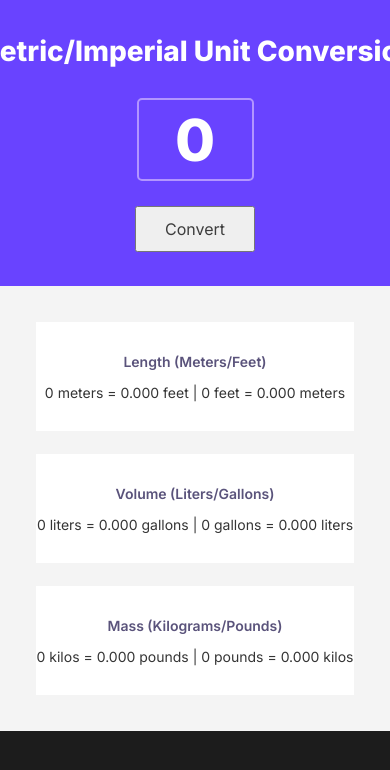
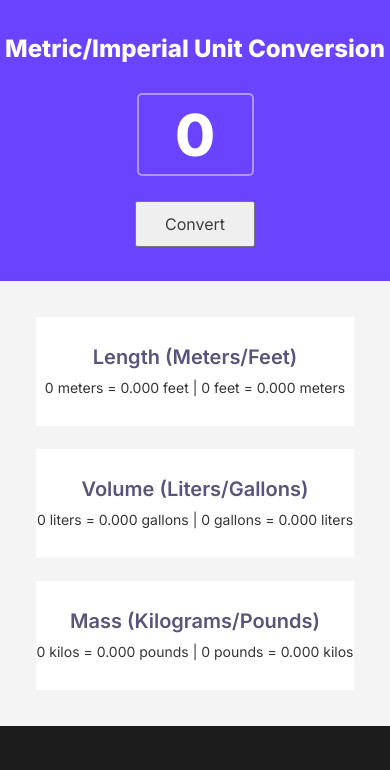
Before and after one commit to artwired/unit-converter, a plain HTML site: page index.html in a window 390 px wide. Shown: the top 770 px of the page. Drawn offline with Linux system fonts and the light colour scheme.

Commit message:
font size adjustment for mobile

```diff
--- a/style.css
+++ b/style.css
@@ -116,7 +116,7 @@ input:focus {
   padding-top: 12px;
 }
 @media (max-width: 600px) {
-  #conversions-section h3 {
-    font-size: 14px;
+  .intro-txt {
+    font-size: 1.5rem;
   }
 }
```
